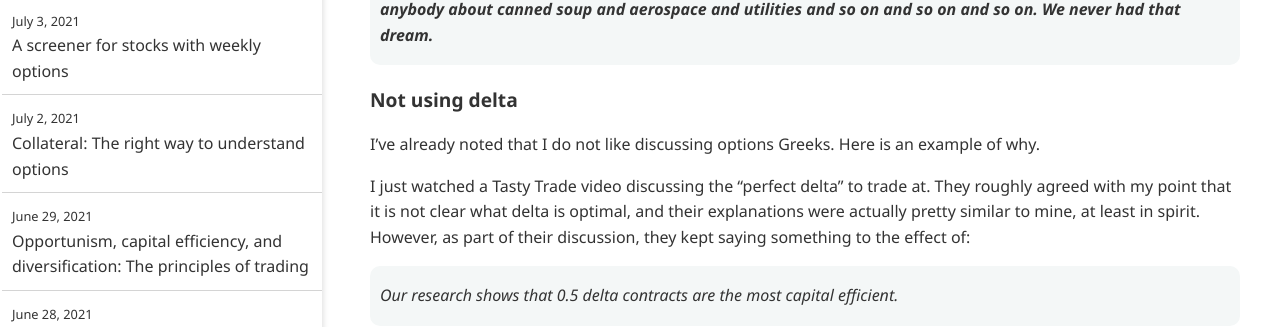
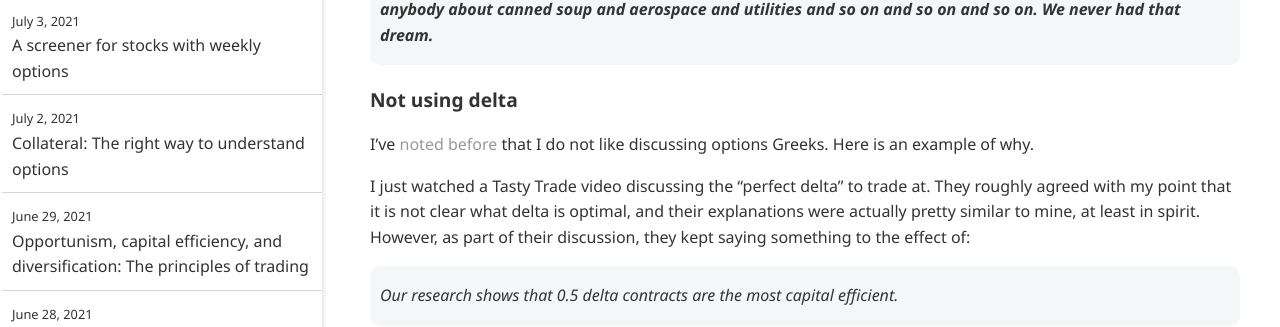
Before and after one commit to ansyblenetwork/aquietlife, a Jekyll site: the page built from _posts/2021-07-05-choosing-strikes.md, in a window 1280 px wide and 900 px high, scrolled down 961 px. Shown: the part 314-641 px from the top of the window. Built offline with Jekyll 4.4.1, drawn with Linux system fonts in a browser that asks for light colours.

Commit message:
Update 2021-07-05-choosing-strikes.md

```diff
--- a/_posts/2021-07-05-choosing-strikes.md
+++ b/_posts/2021-07-05-choosing-strikes.md
@@ -32,7 +32,7 @@ Here is the relevant anecdote:
 
 ### Not using delta
 
-I've already noted that I do not like discussing options Greeks. Here is an example of why.
+I've [noted before](% post_url 2021-07-04-choosing-expirations %}) that I do not like discussing options Greeks. Here is an example of why.
 
 I just watched a Tasty Trade video discussing the "perfect delta" to trade at. They roughly agreed with my point that it is not clear what delta is optimal, and their explanations were actually pretty similar to mine, at least in spirit. However, as part of their discussion, they kept saying something to the effect of:
 
```
